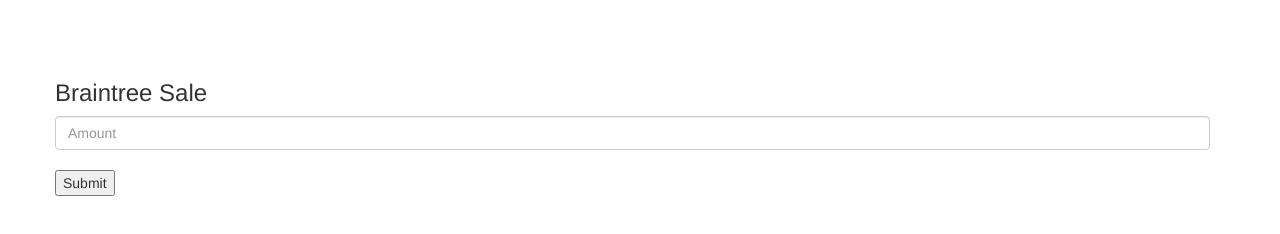
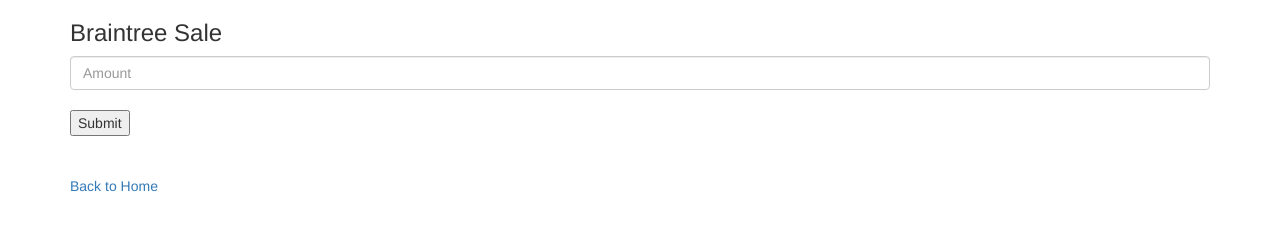
Before and after one commit to trainerbill/BTTraining, a website: page client/sale.html in a window 1280 px wide. Drawn offline with Linux system fonts and the light colour scheme; no server answers.

Commit message:
Update sale.html

```diff
--- a/client/sale.html
+++ b/client/sale.html
@@ -4,18 +4,14 @@
     <title>Chat Example</title>
     <meta name="viewport" content="width=device-width, initial-scale=1.0">
     <link rel="stylesheet" href="/css/bootstrap.min.css">
-    <link rel="stylesheet" href="/css/bootstrap-responsive.min.css">
     <script type="text/javascript" src="/js/jquery.min.js"></script>
     <script type="text/javascript" src="/js/token.js"></script>
-    <style>
-      body {
-        padding-top: 60px;
-      }
-    </style>
+  </head>
   <body class="container">
     <div class="row">
       <div class="col-md-12">
         <h3>Braintree Sale</h3>
+        <!-- HTML FORM / CLIENT -->
         <form action="/process/sale" method="post">
           <input class="form-control" type="text" name="amount" placeholder="Amount"/><br/>
           <div id="ui"></div>
@@ -23,7 +19,15 @@
         </form>
       </div>
     </div>
+    <br/>
+    <br/>
+    <div class="row">
+      <div class="col-md-12">
+        <a href="/">Back to Home</a>
+      </div>
+    </div>
 
+    <!-- Javascript -->
     <script src="https://js.braintreegateway.com/v2/braintree.js"></script>
     <script>
       //Call the get client token helper
```
